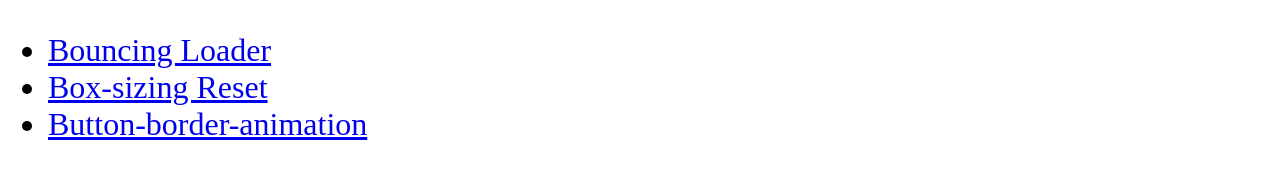
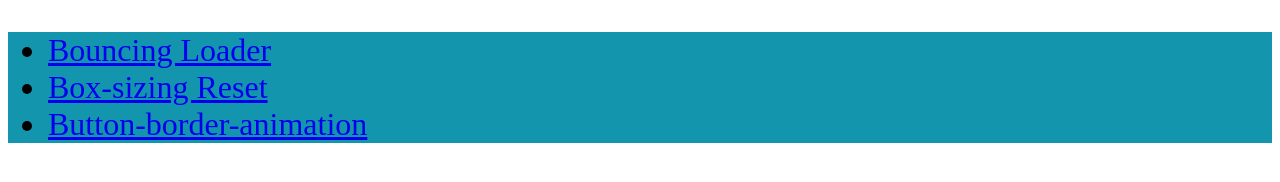
Before and after one commit to chenyang48671155/LearnCSS, a plain HTML site: page index.html in a window 1280 px wide. Drawn offline with Linux system fonts and the light colour scheme.

Commit message:
add background color

```diff
--- a/index.html
+++ b/index.html
@@ -8,6 +8,7 @@
     <style>
     .css {
         font-size:2rem;
+        background: #1396ad;
     }
     </style>
 </head>
```
